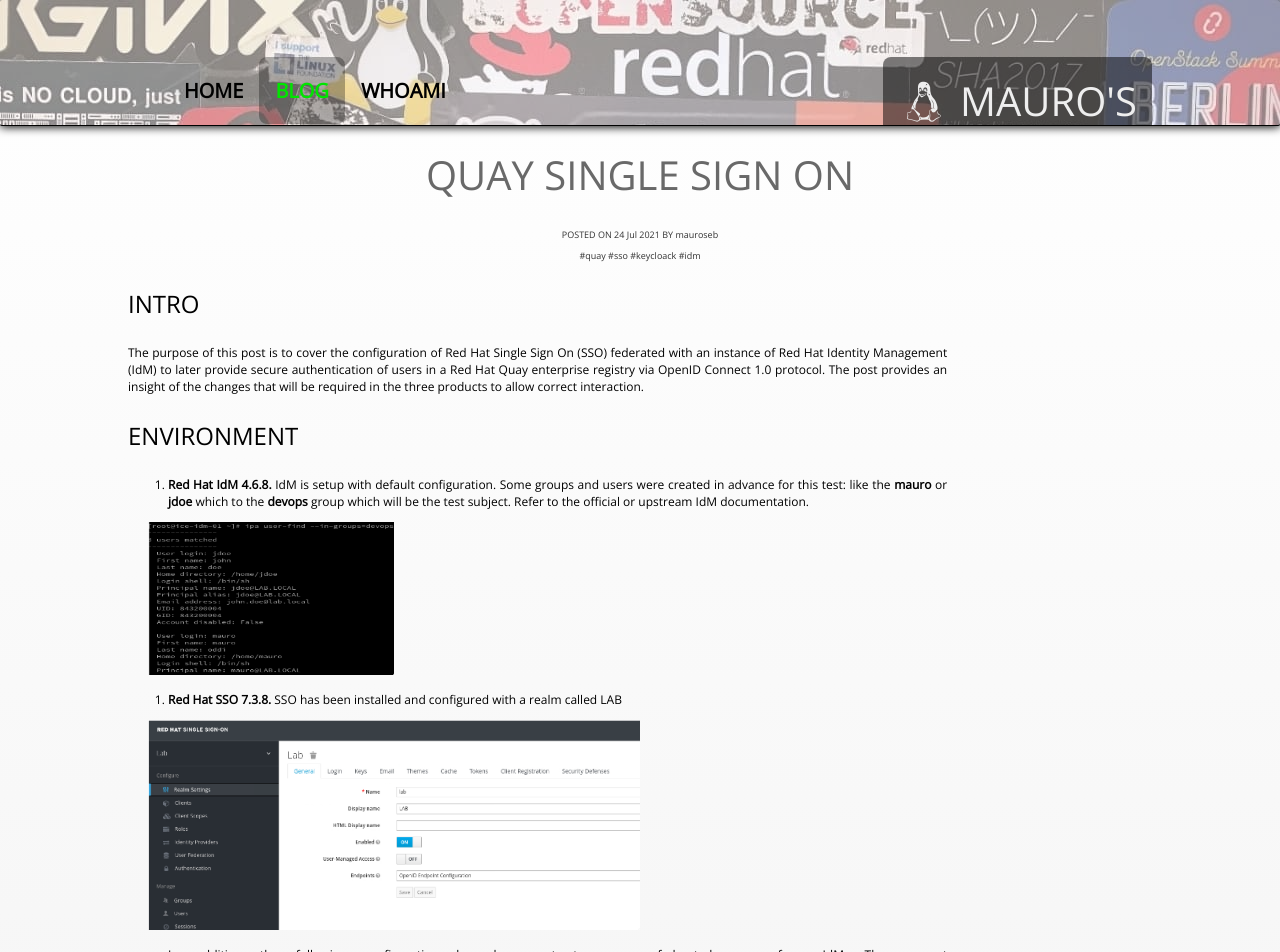
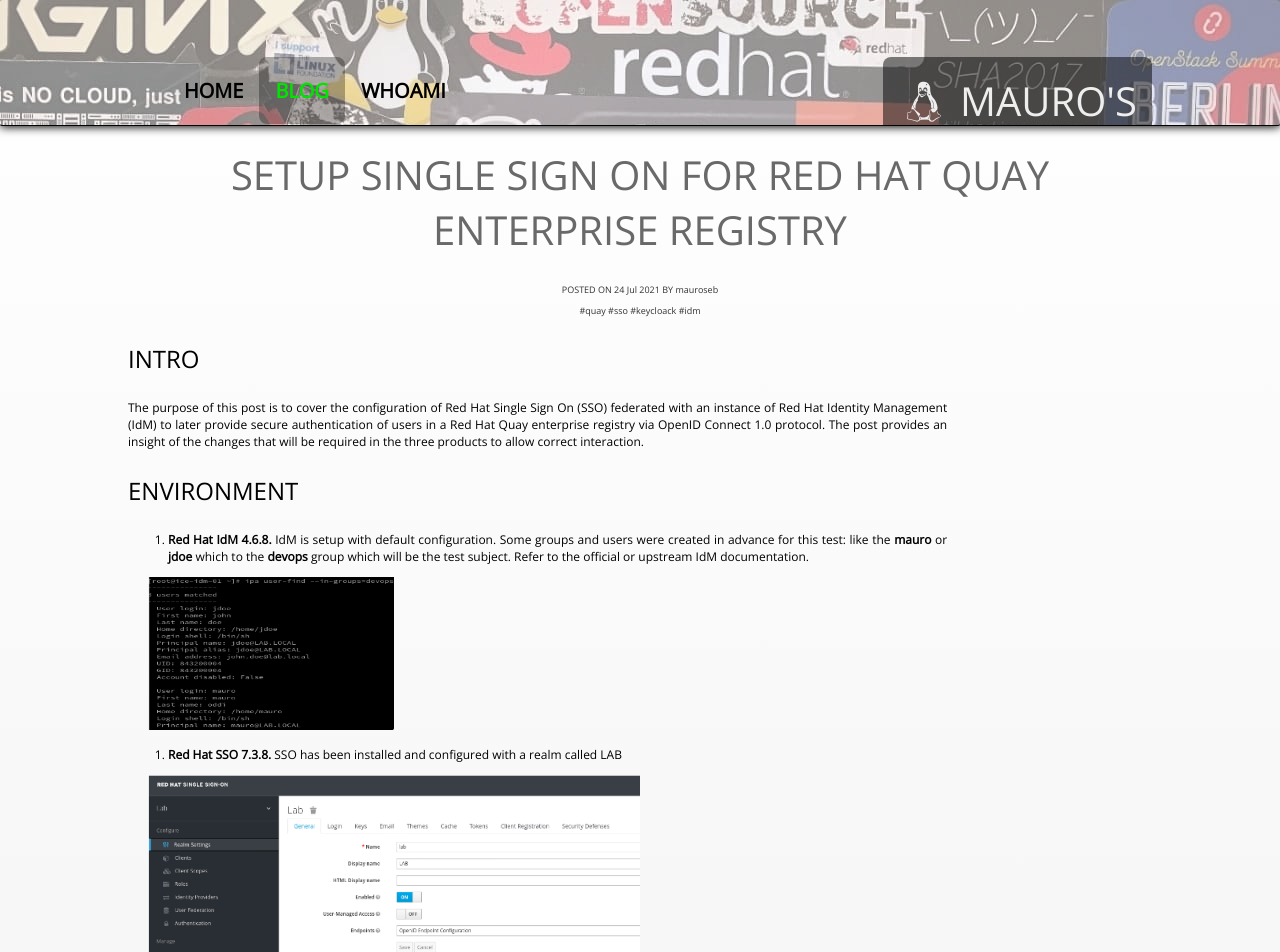
Before and after one commit to mauroseb/mauroseb.github.io, a Jekyll site: the page built from _posts/2021-07-24-quay-access-via-sso-and-idm.md, in a window 1280 px wide. Shown: the top 952 px of the page. Built offline with Jekyll 4.4.1, drawn with Linux system fonts in a browser that asks for light colours; some of the changed text lies outside the part shown.

Commit message:
Update 2021-07-24-quay-access-via-sso-and-idm.md

```diff
--- a/_posts/2021-07-24-quay-access-via-sso-and-idm.md
+++ b/_posts/2021-07-24-quay-access-via-sso-and-idm.md
@@ -1,6 +1,6 @@
 ---
 layout: posts
-title: "Quay Single Sign On"
+title: "Setup Single Sign On for Red Hat Quay Enterprise Registry"
 date: 2021-07-24
 categories: [blog]
 tags: [ quay, sso, keycloack, idm ]
```
